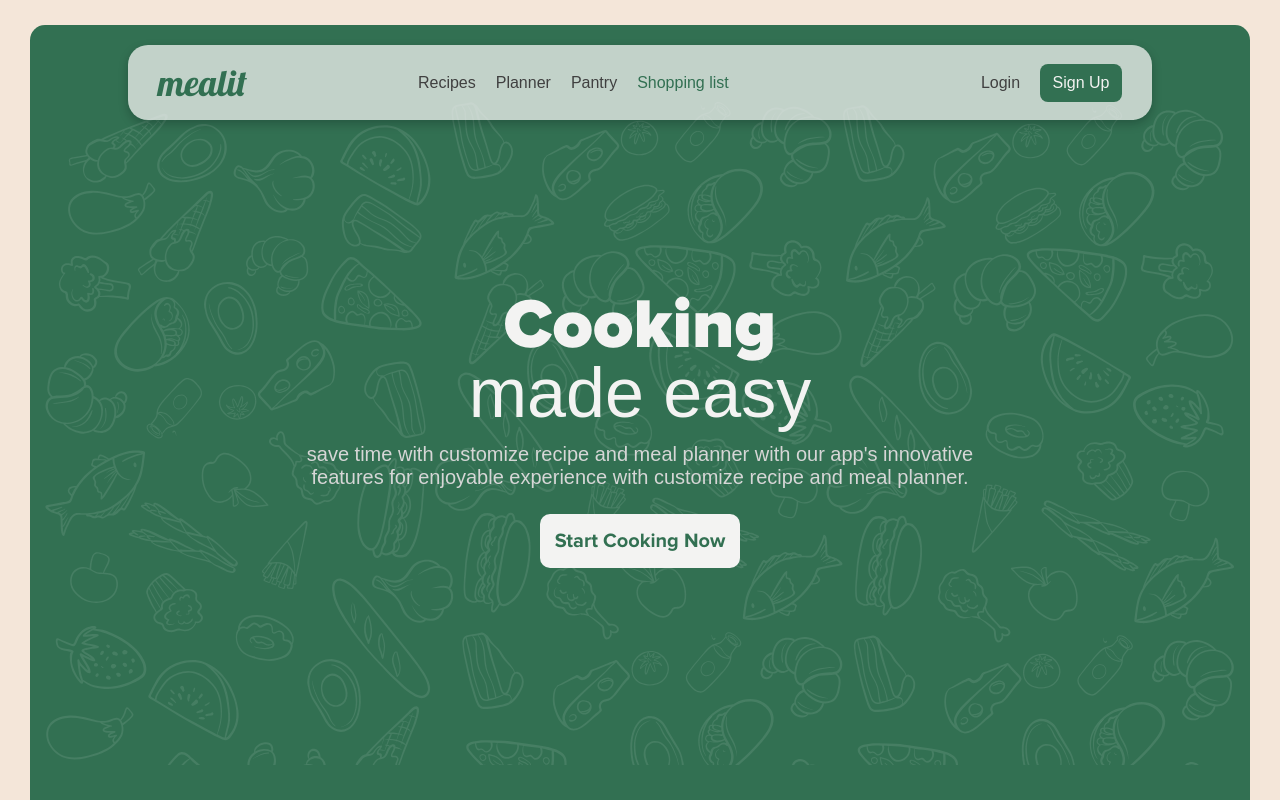
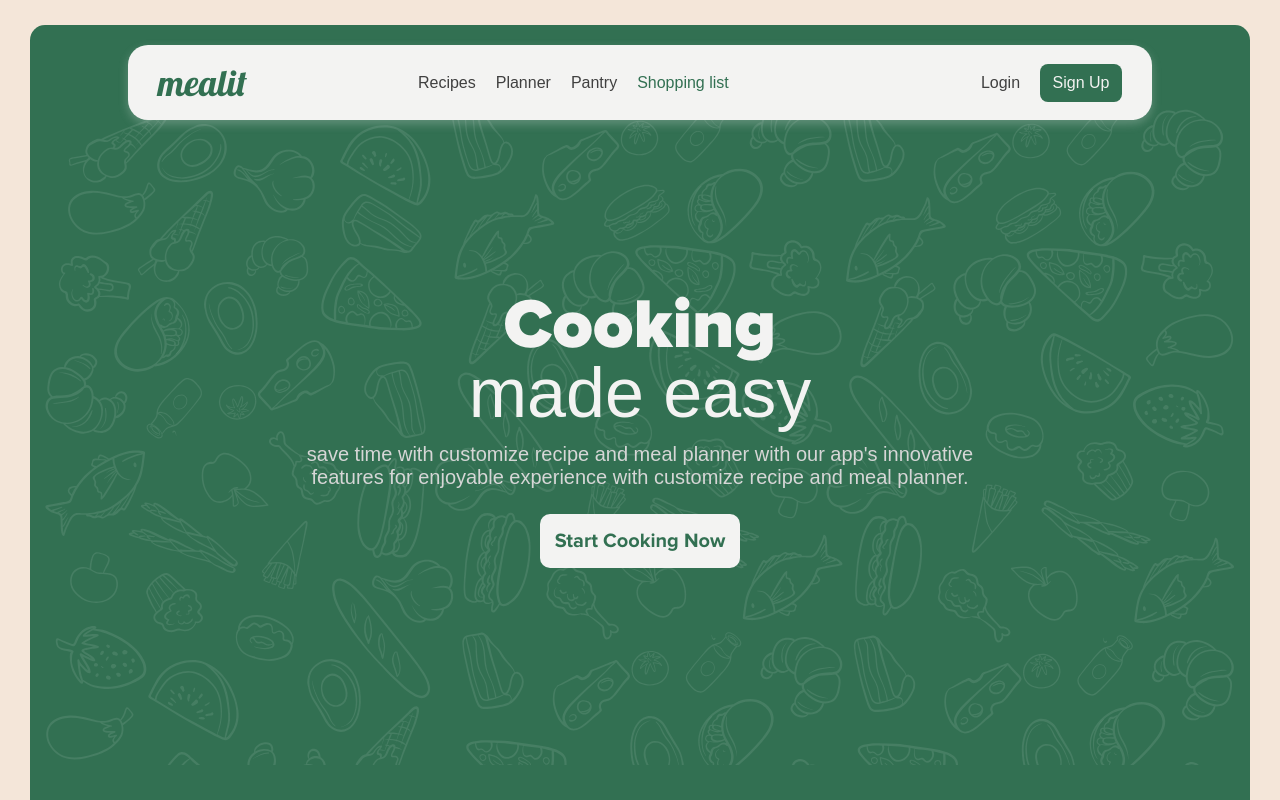
Before and after one commit to mealit01/website, a React (Create React App) app: page / in a window 1280 px wide. In both pictures the pointer is over the element 640 px from the left and 82 px from the top of the page. Shown: the top 800 px of the page. Built offline with nearby package versions, Linux system fonts and the light colour scheme; a web font is replaced by a local one.

Commit message:
editing navbar hover states

```diff
--- a/src/components/NavLinks.jsx
+++ b/src/components/NavLinks.jsx
@@ -44,7 +44,7 @@ const Navbar = ({ className }) => {
     )
 
     return (
-        <div className={`navbar ${isMenuOpen ? "navbar--open" : ""}`}>
+        <div className={`navbar ${isMenuOpen ? "navbar--open" : ""} ${className}`}>
             <div className="navbar__logo">
                 <Link to="/">
                     Mealit
--- a/src/sass/layout/_navbar.scss
+++ b/src/sass/layout/_navbar.scss
@@ -14,7 +14,7 @@
     z-index: 1000;
     transition: all 0.1s ease-in;
 
-    &--open {
+    &--open{
         background-color: $silver;
         box-shadow: 0 4px 1rem rgba($silver, 0.25);
     }
@@ -127,6 +127,11 @@
     }
 }
 
+.desktop-nav:hover{
+    background-color: $silver;
+    box-shadow: 0 4px 1rem rgba($silver, 0.25);
+}
+
 
 .links-enter,
 .hamburger-enter,
```
